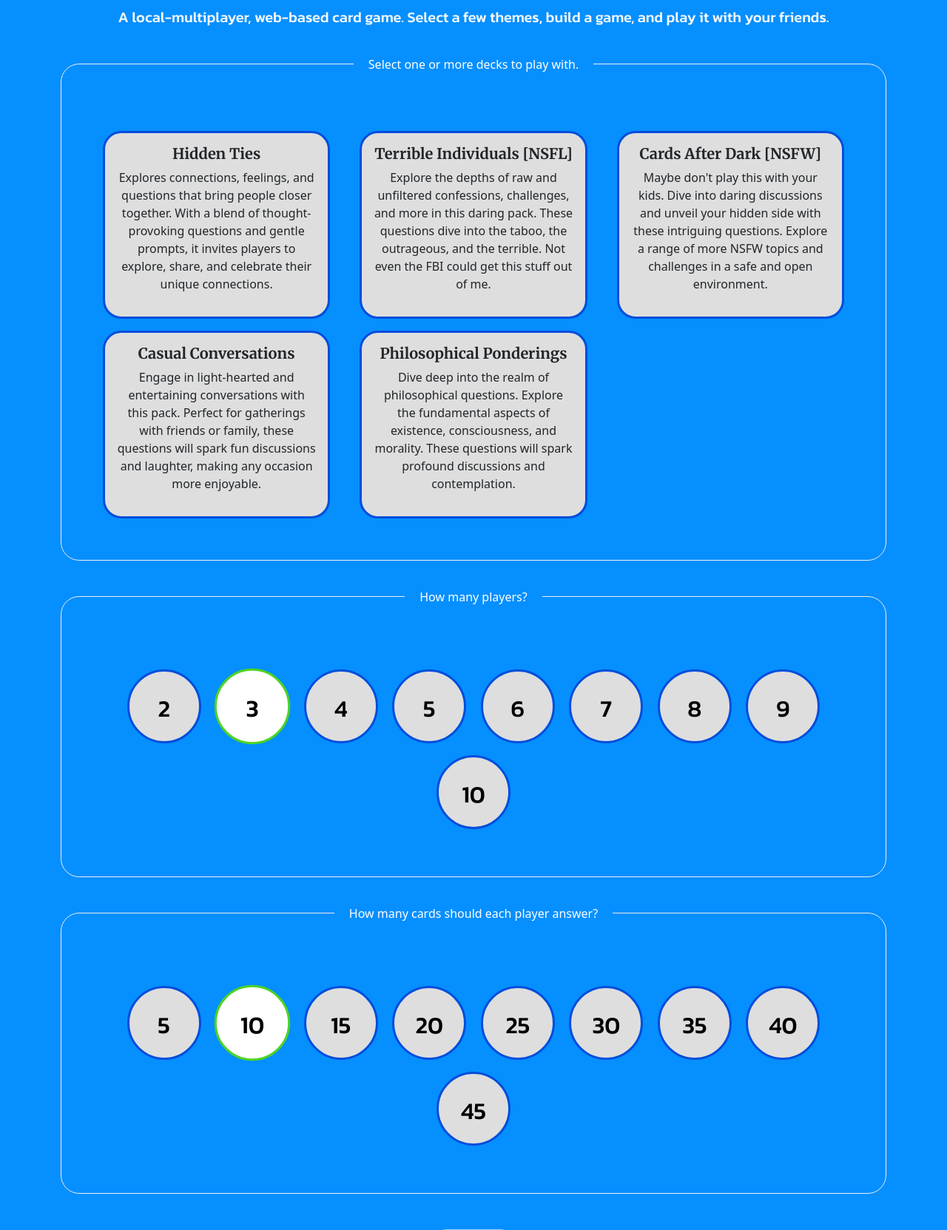
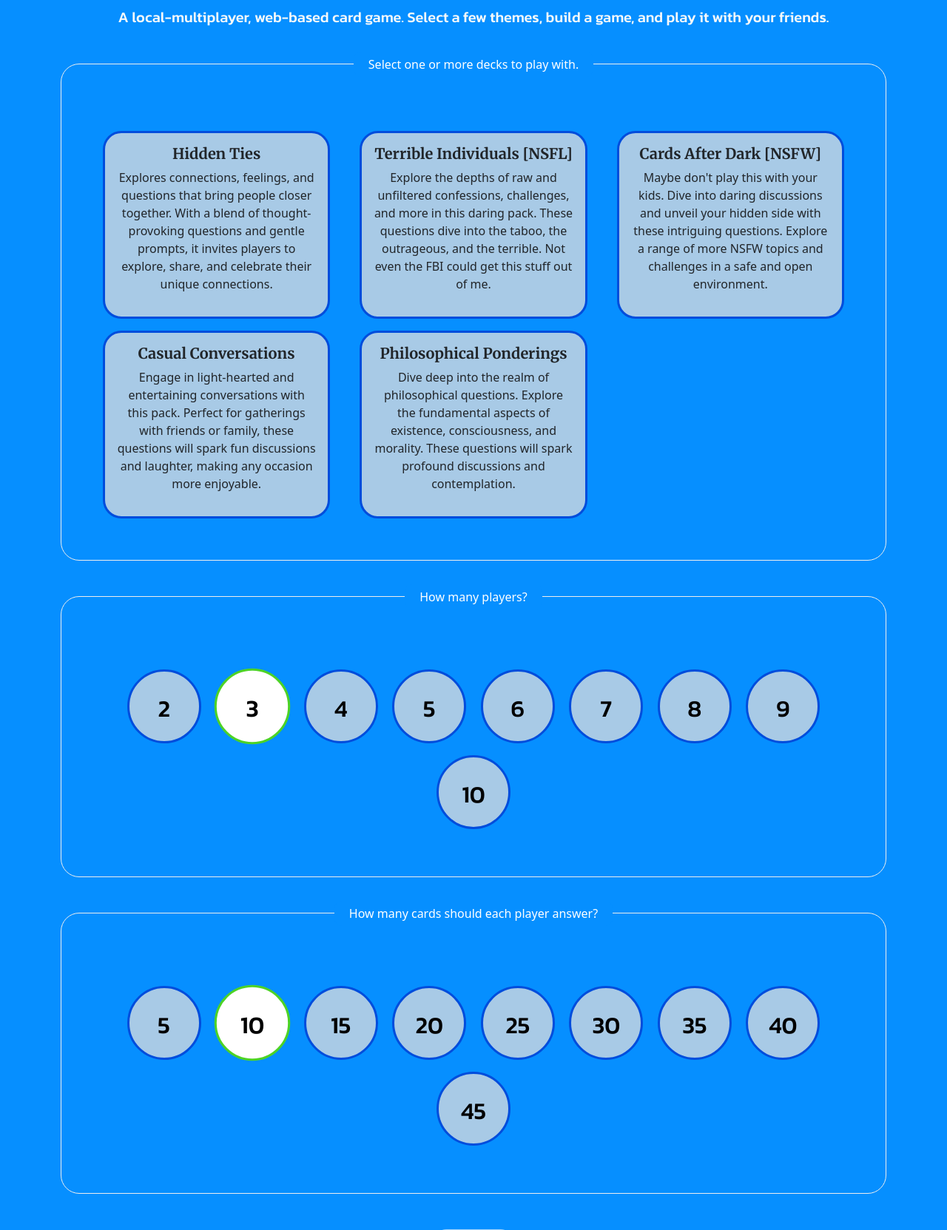
Before and after one commit to coopersully/hidden_ties, a Flask app: page / in a window 1280 px wide. Shown: the part 163-1826 px from the top of the page at 74% size. Run offline with Flask 3, Linux system fonts and the light colour scheme; some libraries are stand-ins or nearby versions.

Commit message:
Improve selection highlighting

```diff
--- a/static/css/styles.css
+++ b/static/css/styles.css
@@ -102,7 +102,7 @@ body {
 
 .pack-unselected,
 .pack-selected {
-    background: #dedede;
+    background: rgba(222, 222, 222, 0.75);
     border: 3px solid var(--theme02);
     transition: all 0.3s ease;
 }
@@ -117,7 +117,7 @@ body {
 .cards-per-player-option {
     width: 100px;
     height: 100px;
-    background-color: #dedede;
+    background-color: rgba(222, 222, 222, 0.75);
     border: 3px solid var(--theme02);
     border-radius: 50%;
     text-align: center;
```
